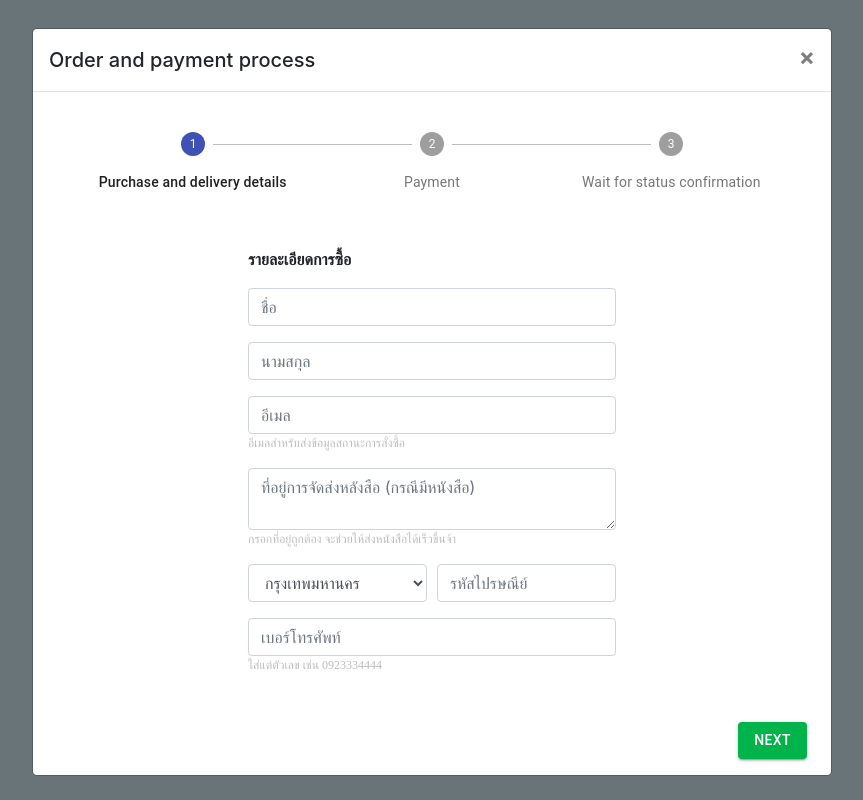
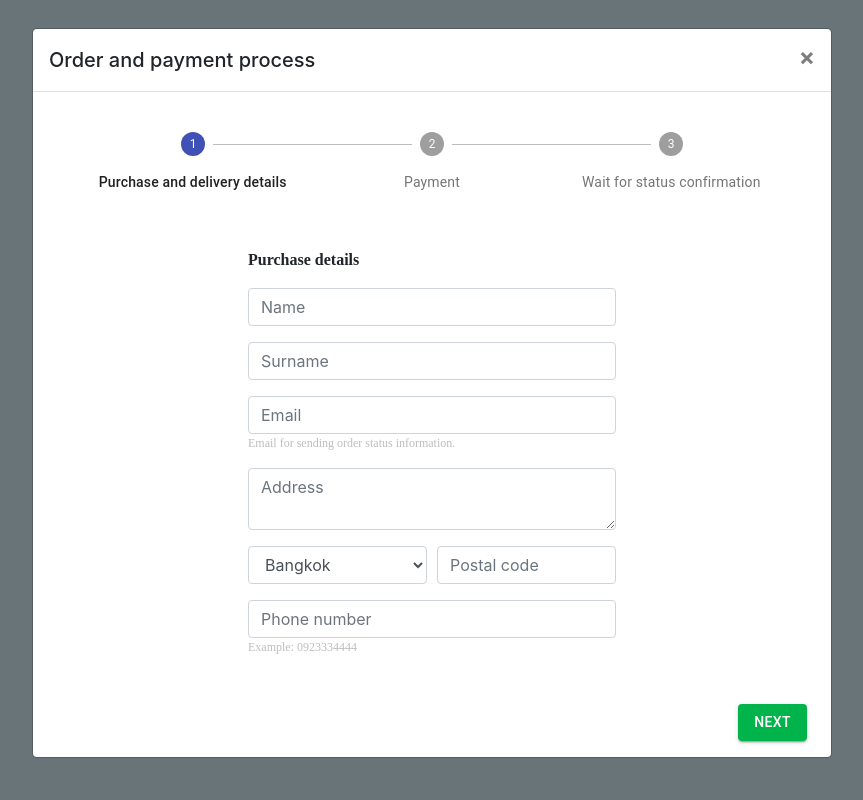
Before and after one commit to HelloWorldBuildOn2020/Demo-Athena, a React (Create React App) app in the folder front-end/: page / in a window 1280 px wide. Both pictures are taken after a click on the button "Demo Athena". Shown: the whole page, without its empty margins (208-1071 px from the left). Built offline with nearby package versions, Linux system fonts and the light colour scheme.

Commit message:
:lipstick: Change information in step one to english 🐯

```diff
--- a/front-end/src/components/MultiStep/MultiStepForm/StepOne.js
+++ b/front-end/src/components/MultiStep/MultiStepForm/StepOne.js
@@ -8,41 +8,37 @@ const StepOne = (props) => {
     <div className="row d-flex justify-content-center">
       <div className="col-6">
         <br />
-        <Header> รายละเอียดการซื้อ </Header>
+        <Header> Purchase details </Header>
         <FormGroup>
-          <Input placeholder="ชื่อ" />
+          <Input placeholder="Name" />
         </FormGroup>
         <FormGroup>
-          <Input placeholder="นามสกุล" />
+          <Input placeholder="Surname" />
         </FormGroup>
         <FormGroup>
-          <Input type="email" placeholder="อีเมล" />
-          <P2 color={color.description}>อีเมลสำหรับส่งข้อมูลสถานะการสั่งซื้อ</P2>
+          <Input type="email" placeholder="Email" />
+          <P2 color={color.description}>
+            Email for sending order status information.
+          </P2>
         </FormGroup>
         <FormGroup>
-          <Input
-            type="textarea"
-            placeholder="ที่อยู่การจัดส่งหลังสือ (กรณีมีหนังสือ)"
-          />
-          <P2 color={color.description}>
-            กรอกที่อยู่ถูกต้อง จะช่วยให้ส่งหนังสือได้เร็วขึ้นจ้า
-          </P2>
+          <Input type="textarea" placeholder="Address" />
         </FormGroup>
         <FormGroup>
           <Row form>
             <Col md={6}>
               <Input type="select">
-                <option>กรุงเทพมหานคร</option>
+                <option>Bangkok</option>
               </Input>
             </Col>
             <Col md={6}>
-              <Input placeholder="รหัสไปรษณีย์" />
+              <Input placeholder="Postal code" />
             </Col>
           </Row>
         </FormGroup>
         <FormGroup>
-          <Input placeholder="เบอร์โทรศัพท์" />
-          <P2 color={color.description}>ใส่แต่ตัวเลข เช่น 0923334444</P2>
+          <Input placeholder="Phone number" />
+          <P2 color={color.description}>Example: 0923334444</P2>
         </FormGroup>
         <br />
       </div>
```
